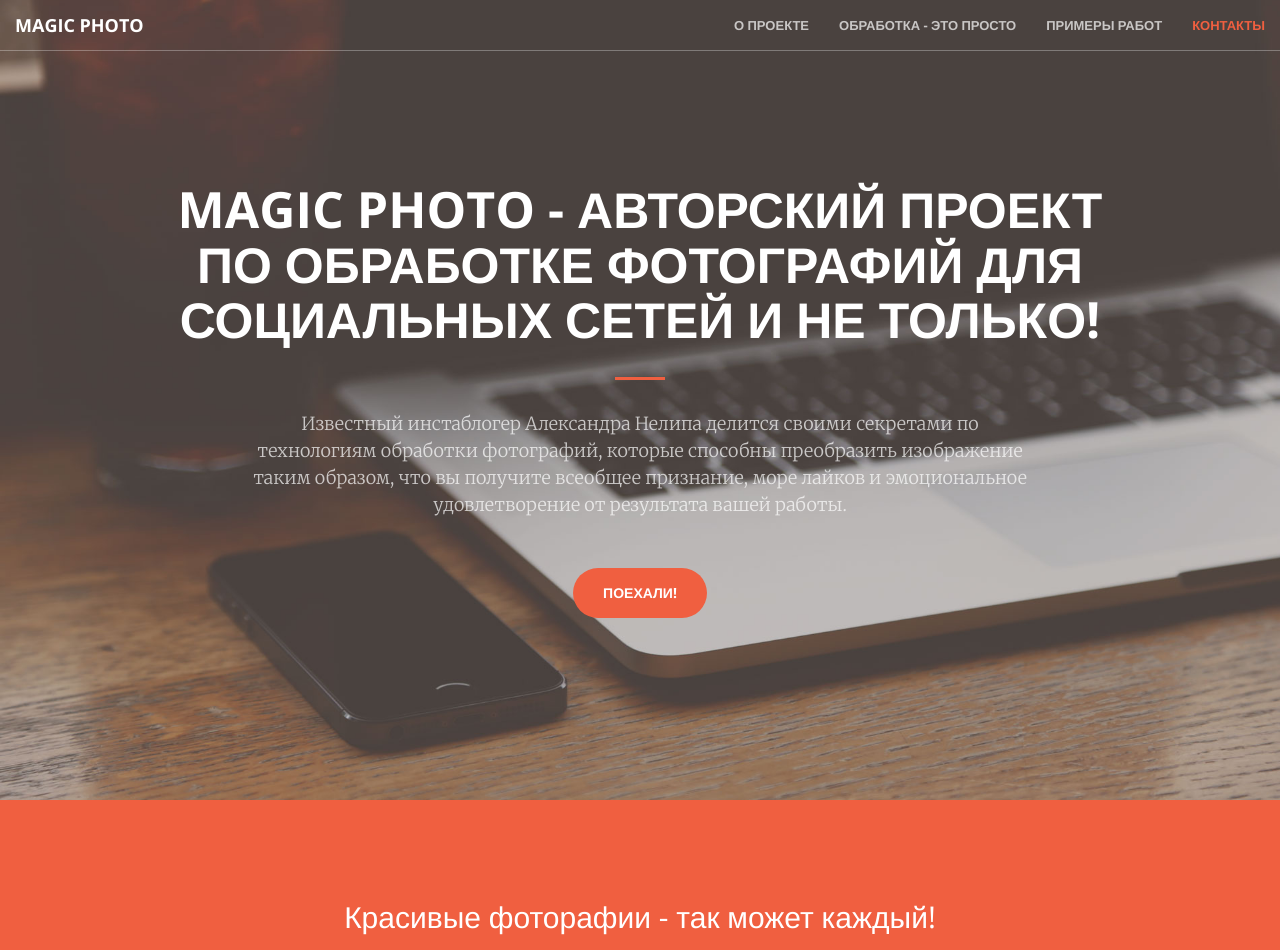
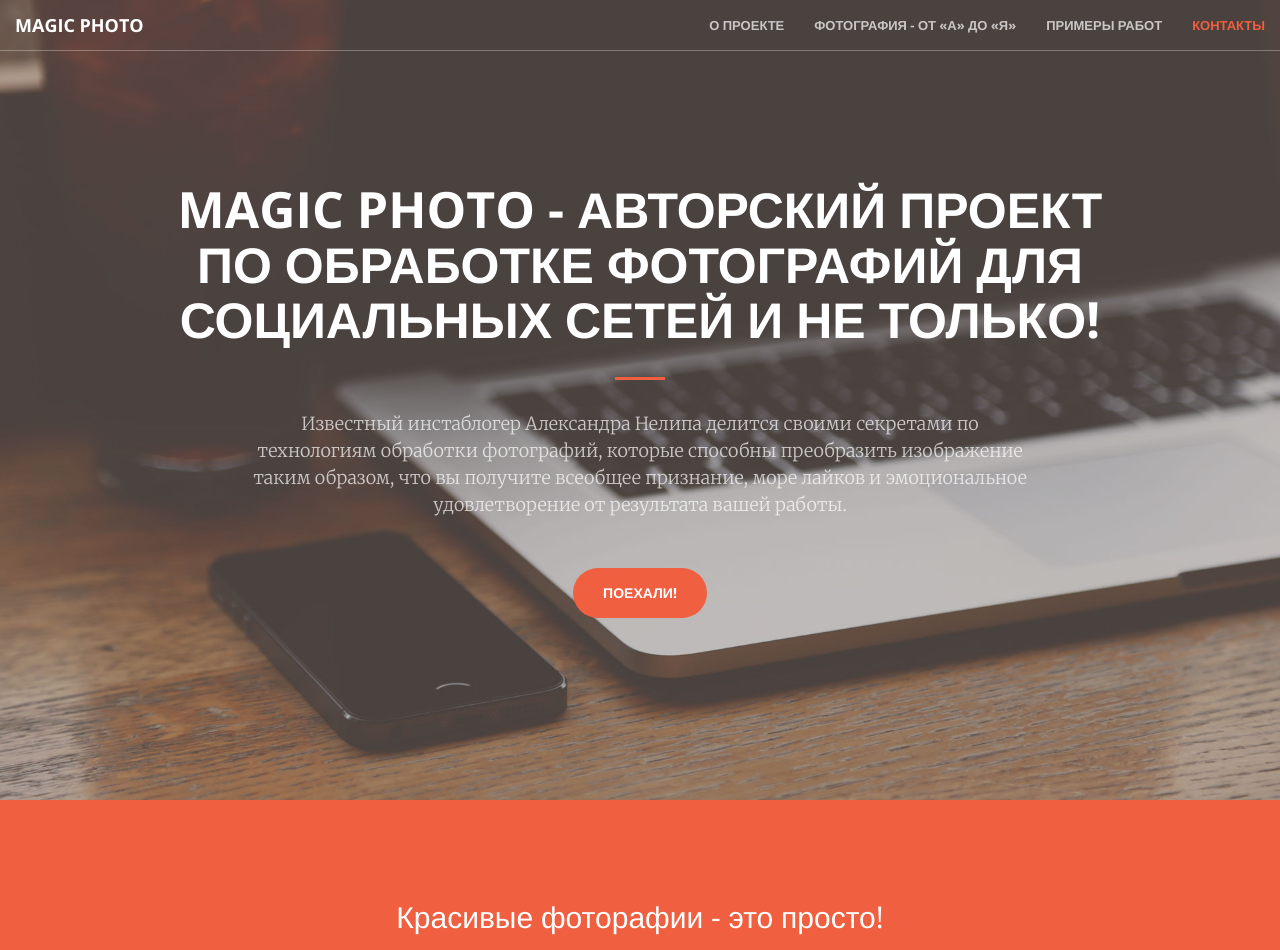
Before and after one commit to AlexandraNelipa/magicphoto.github.io, a website: page index.html in a window 1280 px wide. Shown: the top 950 px of the page. Drawn offline with nearby package versions, Linux system fonts and the light colour scheme.

Commit message:
Update index.html

```diff
--- a/index.html
+++ b/index.html
@@ -53,7 +53,7 @@
                         <a class="page-scroll" href="#about">О проекте</a>
                     </li>
                     <li>
-                        <a class="page-scroll" href="#services">Обработка - это просто</a>
+                        <a class="page-scroll" href="#services">Фотография - от &#171;А&#187; до &#171;Я&#187;</a>
                     </li>
                     <li>
                         <a class="page-scroll" href="#portfolio">Примеры работ</a>
@@ -83,7 +83,7 @@
         <div class="container">
             <div class="row">
                 <div class="col-lg-8 col-lg-offset-2 text-center">
-                    <h2 class="section-heading">Красивые фоторафии - так может каждый!</h2>
+                    <h2 class="section-heading">Красивые фоторафии - это просто!</h2>
                     <hr class="light">
                     <p class="text-faded" align="left">Все больше людей мечтают показать свою жизнь в ярком свете, приукрасить ее в глазах окружающих, вызвать завистливые взгляды и восхищение. В этом способна помочь красивая фотография, которая передаст атмосферу момента, запечатленного на ней, и не позволит оторвать от себя взгляд.
 			    <br><br>Но мало просто сдеать снимок.. Профессиональные фотографы большую часть времени своей работы тратят именно на обработку фотографий.  К сожалению, не всегда есть время на долгую обработку, ведь нужно скорее поделиться моментом!
```
